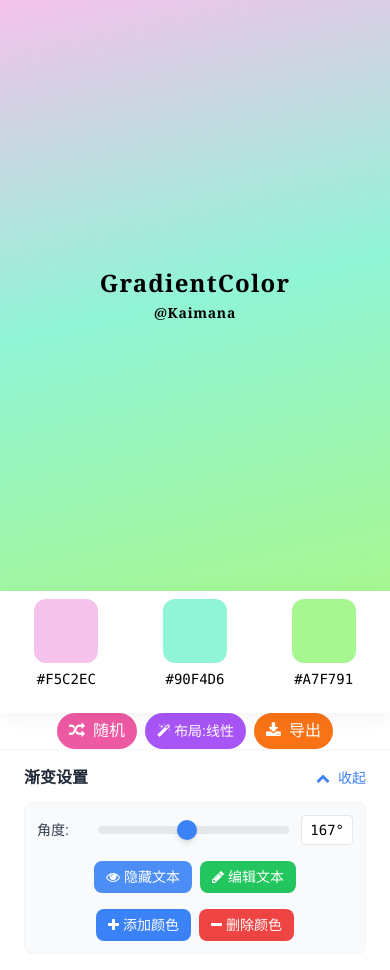
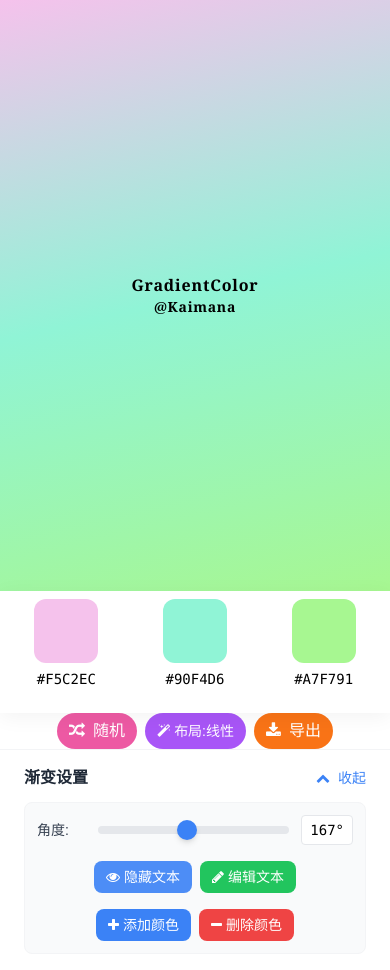
Before and after one commit to kevinOrbit/gradientColor, a plain HTML site: page index.html in a window 390 px wide. Drawn offline with nearby package versions, Linux system fonts and the light colour scheme.

```diff
--- a/index.html
+++ b/index.html
@@ -159,7 +159,7 @@
       >
         <div
           id="title-display"
-          class="text-black text-2xl md:text-4xl font-bold tracking-wider transition-opacity duration-500 text-display-optimized mb-1"
+          class="text-black text-1xl md:text-4xl font-bold tracking-wider transition-opacity duration-500 text-display-optimized"
         >
           GradientColor
         </div>
```
